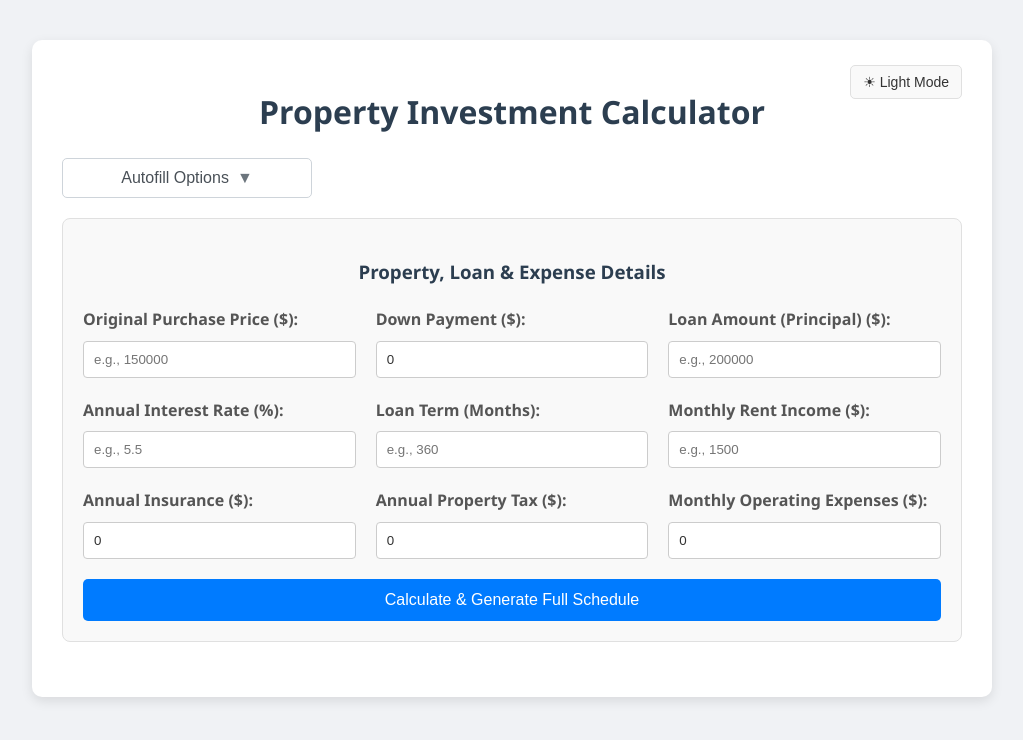
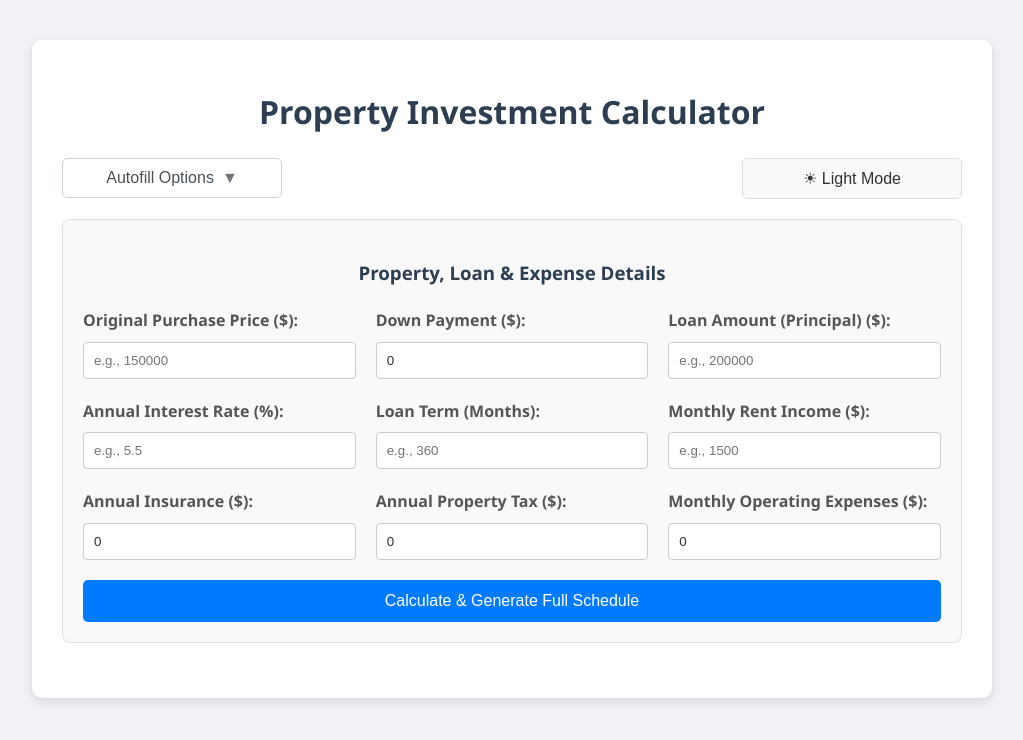
Before and after one commit to olcraig91/Renovation-Profit, a plain HTML site: page index.html in a window 1280 px wide. Shown: the whole page, without its empty margins (128-1151 px from the left). Drawn offline with nearby package versions, Linux system fonts and the light colour scheme.

Commit message:
Update index.html

```diff
--- a/index.html
+++ b/index.html
@@ -174,19 +174,17 @@
         }
 
         #theme-toggle-btn {
-            position: absolute;
-            top: 25px;
-            right: 30px;
-            padding: 8px 12px;
+            padding: 10px 15px;
             background-color: var(--section-bg);
             color: var(--text-color);
             border: 1px solid var(--border-color);
             border-radius: 5px;
             cursor: pointer;
-            font-size: 14px;
+            font-size: 16px;
             transition: background-color 0.3s ease, color 0.3s ease;
-            width: auto;
+            width: 220px;
             margin: 0;
+            box-sizing: border-box;
         }
 
         #theme-toggle-btn:hover {
@@ -297,6 +295,7 @@
             background-color: var(--table-header-bg);
             color: var(--table-header-text);
             font-weight: bold;
+            text-align: center;
         }
 
         #amortizationTable tbody tr:nth-child(even),
@@ -328,18 +327,23 @@
             max-height: 400px;
         }
 
+        .top-controls-container {
+            display: flex;
+            justify-content: space-between;
+            align-items: center;
+            margin-bottom: 20px;
+        }
+
         .preset-menu-container {
             position: relative;
-            margin-bottom: 20px;
             text-align: left;
         }
 
         #loadPresetBtn {
             display: flex;
-            justify-content: center; /* Changed */
+            justify-content: center;
             align-items: center;
-            width: auto;
-            min-width: 250px;
+            width: 220px;
             padding: 10px 15px;
             background-color: var(--preset-btn-bg);
             color: var(--preset-btn-text);
@@ -349,7 +353,8 @@
             font-size: 16px;
             transition: background-color 0.3s ease, border-color 0.3s ease;
             margin-top: 0;
-            margin-bottom: 10px;
+            margin-bottom: 0;
+            box-sizing: border-box;
         }
         #loadPresetBtn:hover {
             background-color: var(--preset-btn-hover-bg);
@@ -409,9 +414,8 @@
 
     <div class="container">
         <h1>Property Investment Calculator</h1>
-        <button id="theme-toggle-btn" title="Toggle light/dark mode">🌙 Dark Mode</button>
 
-
+        <div class="top-controls-container">
             <div class="preset-menu-container">
                 <button type="button" id="loadPresetBtn">
                     <span id="loadPresetBtnLabel">Autofill Options</span>
@@ -420,6 +424,8 @@
                 <div id="presetOptions" class="preset-options-dropdown">
                     <!-- Preset options will be populated by JavaScript -->
                 </div>
+            </div>
+            <button id="theme-toggle-btn" title="Toggle light/dark mode">🌙 Dark Mode</button>
         </div>
 
         <div class="input-section">
```
Lines whose indentation alone changed are shown as unchanged.
